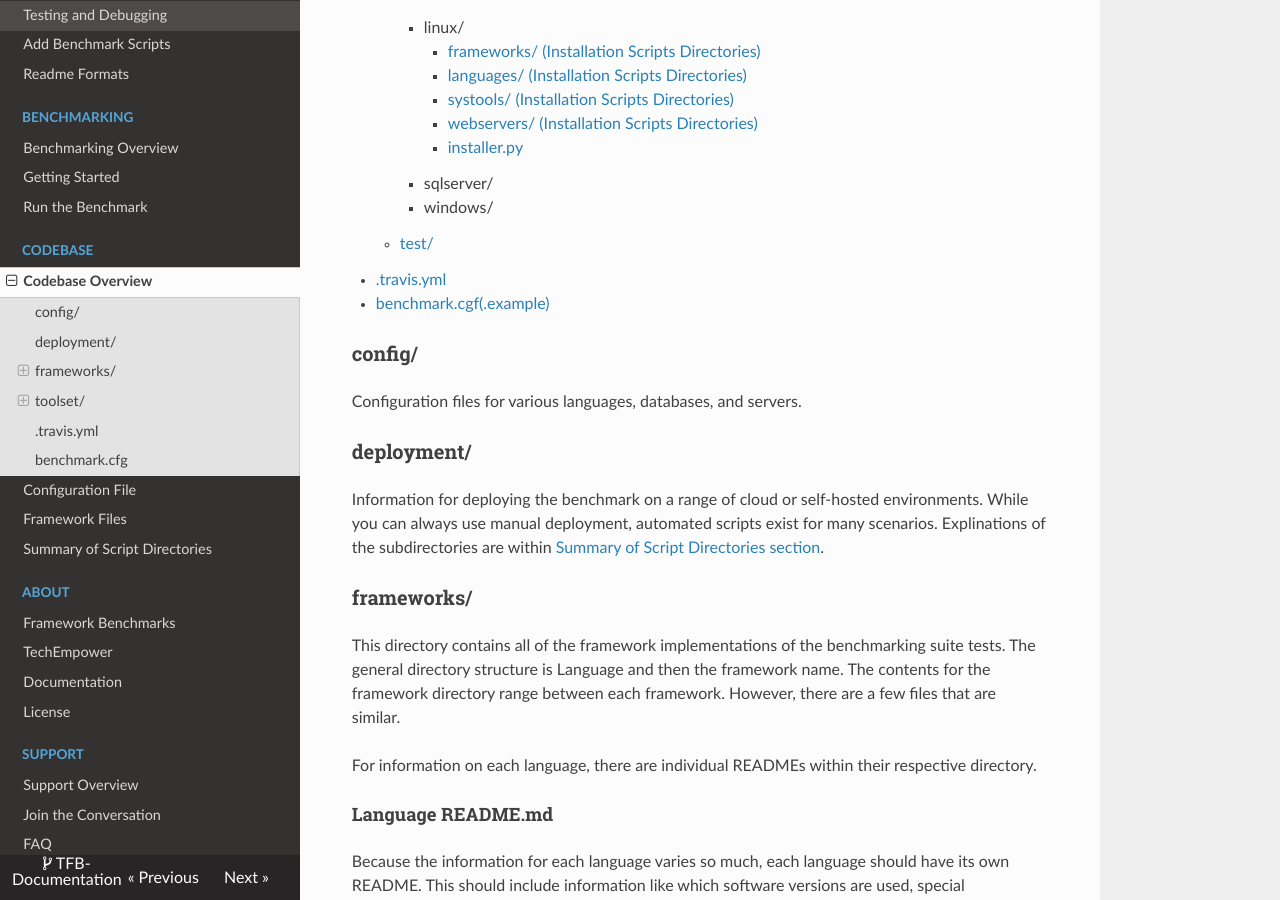
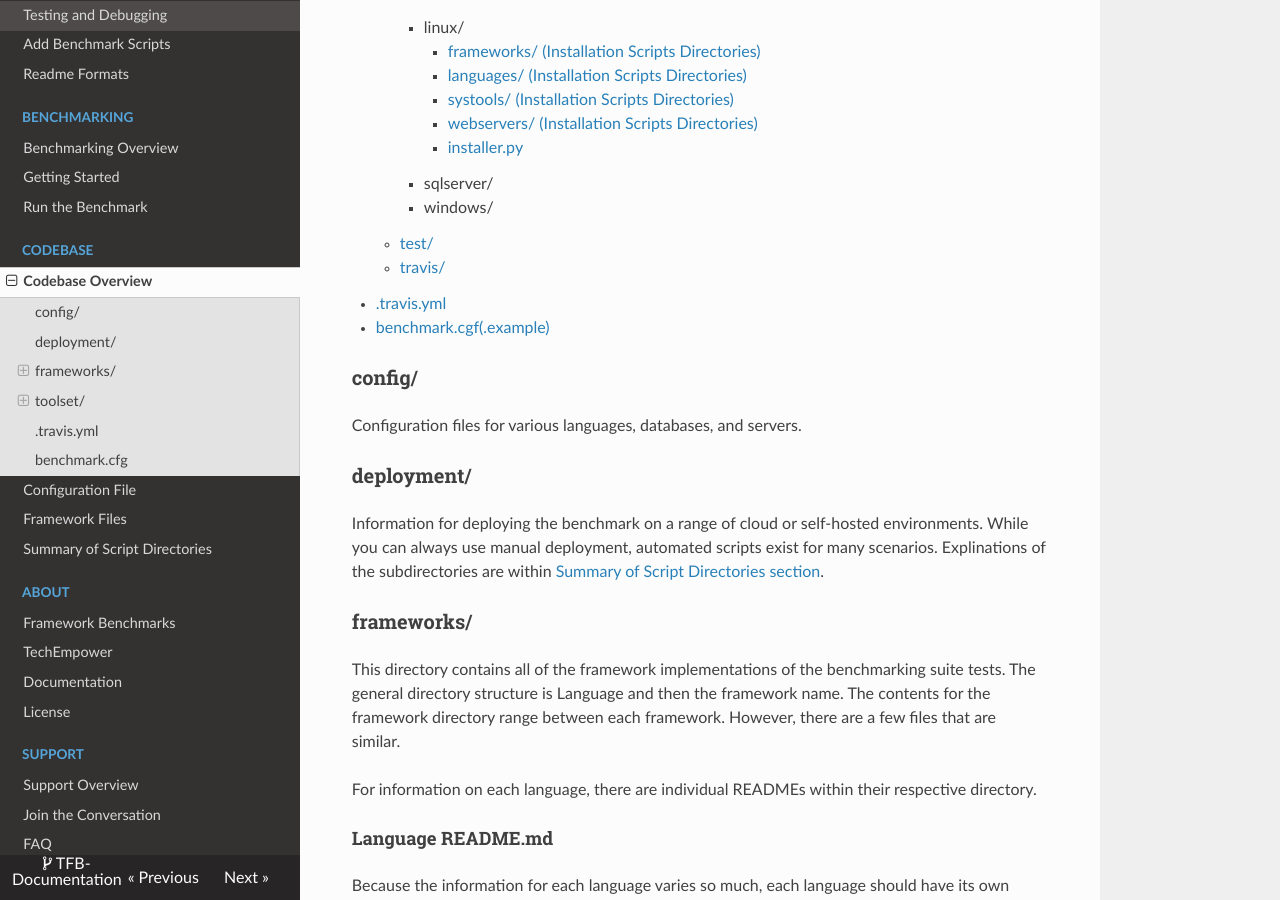
Before and after one commit to nbrady-techempower/TFB-Documentation, an MkDocs documentation site: the page built from docs/Codebase/index.md, in a window 1280 px wide and 900 px high, scrolled down 996 px. Built offline with MkDocs 1.6.1, drawn with Linux system fonts in a browser that asks for light colours; nearby versions of some CDN libraries; old or Windows-style settings are respelled for this version of MkDocs.

Commit message:
add travis directory

```diff
--- a/docs/Codebase/index.md
+++ b/docs/Codebase/index.md
@@ -38,6 +38,7 @@ Here are the relevant pieces of TFB's file structure:
         * sqlserver/
         * windows/
     * [test/](#test)
+    * [travis/](#travis)
 * [.travis.yml](#travisyml)
 * [benchmark.cgf(.example)](#benchmarkcfg)
 
```
